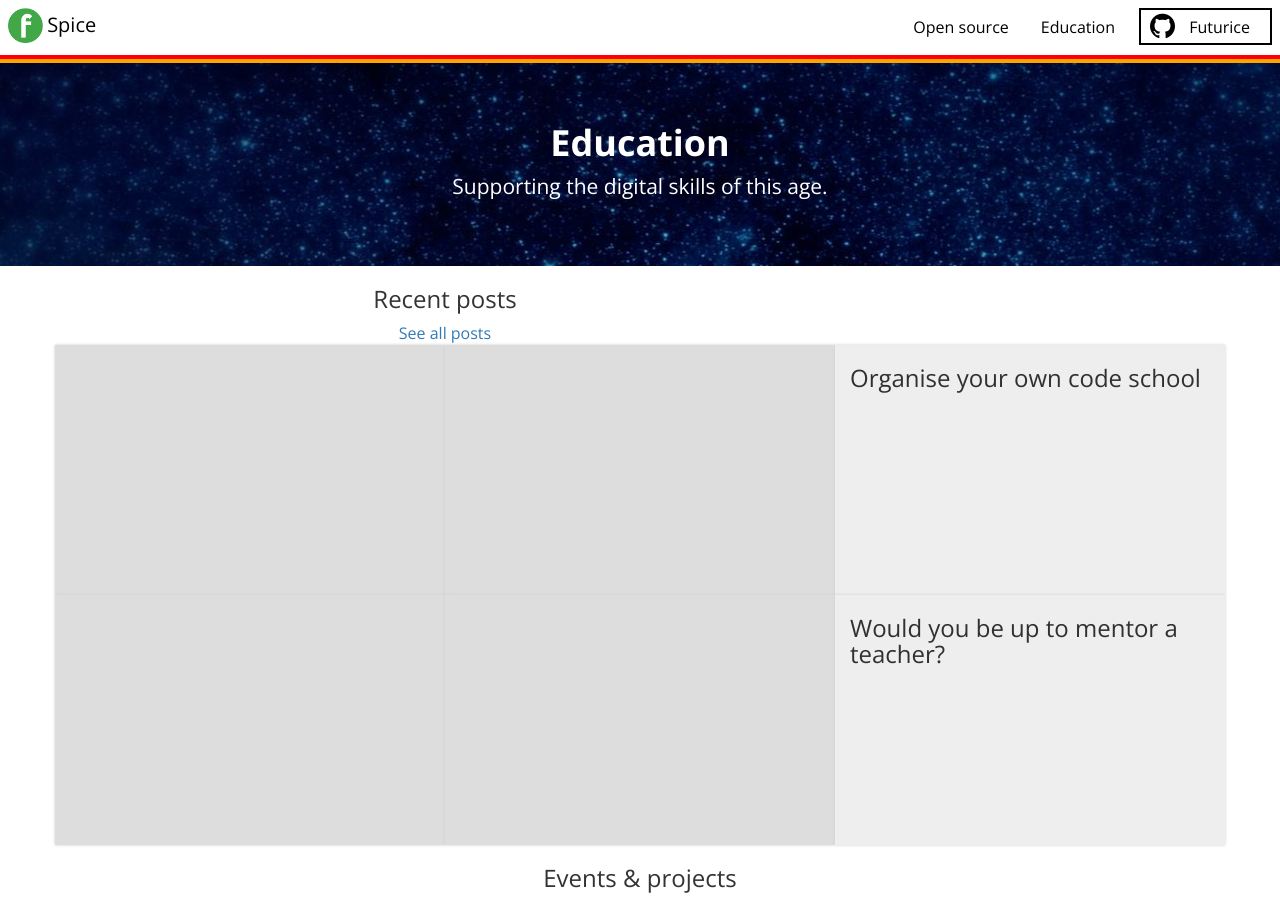
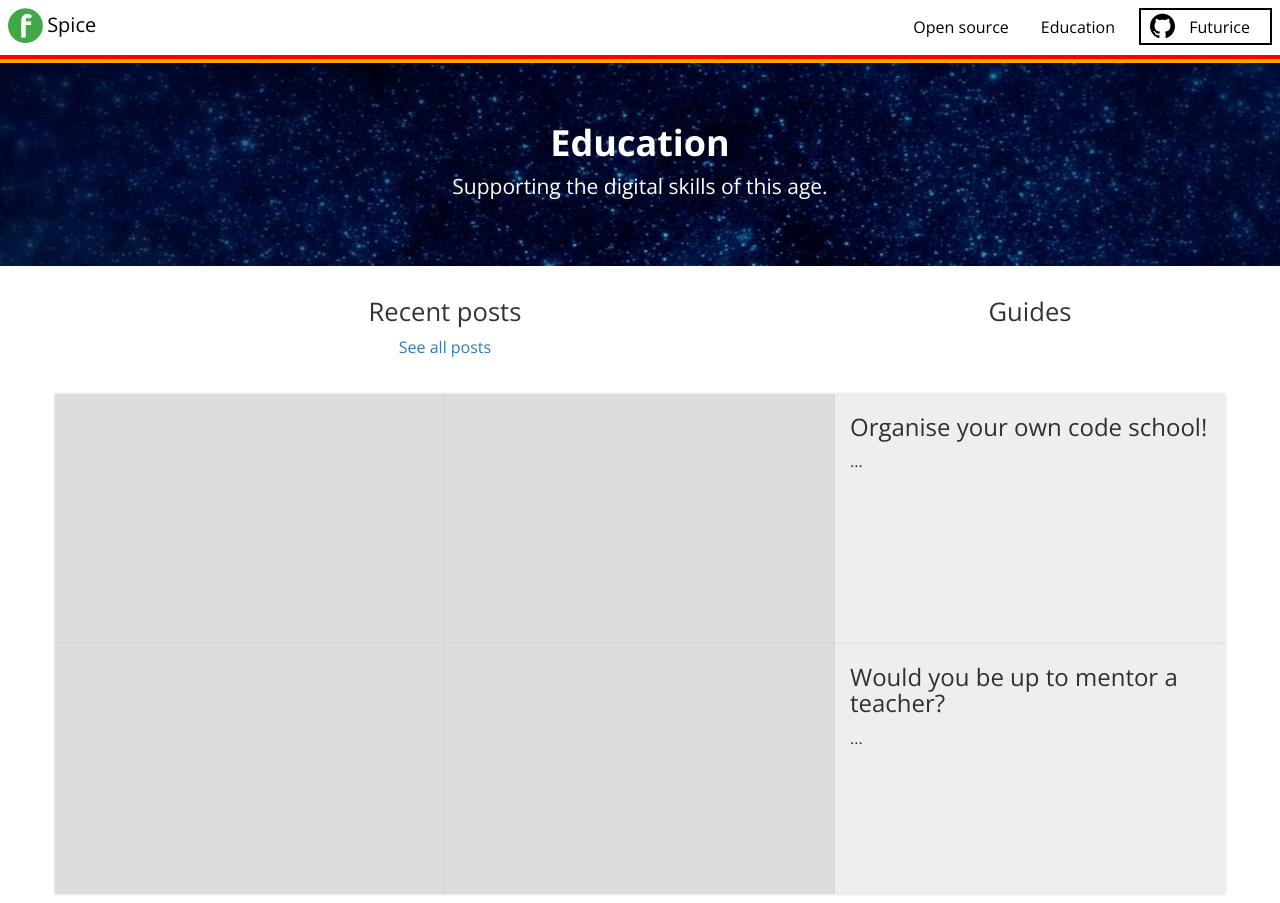
Before and after one commit to futurice/spiceprogram, a Jekyll site: the page built from education/index.html, in a window 1280 px wide. Shown: the top 903 px of the page. Built offline with Jekyll 4.4.1, drawn with Linux system fonts in a browser that asks for light colours; nearby versions of some CDN libraries; some of the changed text lies outside the part shown.

Commit message:
Education index page styles

```diff
--- a/education/index.html
+++ b/education/index.html
@@ -6,41 +6,57 @@ description: Supporting the digital skills of this age.
 ---
 
 <div class="row">
-  <div class="col-md-8 center">
-    <h3>Recent posts</h3>
-    <a href="/posts/education">See all posts</a>
+
+  <div class="col-sm-12 col-md-8">
+    <div class="row">
+      <div class="col-sm-12 center col-header">
+        <h2>Recent posts</h2>
+        <a href="/posts/open-source">See all posts</a>
+      </div>
+    </div>
+    <div class="row">
+      <div class="col-xs-12 col-sm-6 post-box">
+
+      </div>
+
+      <div class="col-xs-12 col-sm-6 post-box">
+      </div>
+      <div class="col-xs-12 col-sm-6 post-box">
+
+      </div>
+
+      <div class="col-xs-12 col-sm-6 post-box">
+      </div>
+
+
     </div>
   </div>
 
+  <div class="col-sm-12 col-md-4">
     <div class="row">
-  <div class="col-md-4 post-box">
-
+      <div class="col-sm-12 center col-header">
+        <h2>Guides</h2>
       </div>
-
-  <div class="col-md-4 post-box">
     </div>
-
-  <div class="col-md-4 guide-box">
+    <div class="row">
+       <div class="col-xs-12 col-sm-6 col-md-12 guide-box">
         <div class="guide-information">
-      <h3 class="guide-title">Organise your own code school</h3>
+          <h3 class="guide-title">Organise your own code school!</h3>
+          <p>...</p>
+        </div>
+      </div>
+      <div class="col-xs-12 col-sm-6 col-md-12 guide-box">
+        <div class="guide-information">
+          <h3>Would you be up to mentor a teacher?</h3>
+          <p>...</p>
+        </div>
       </div>
     </div>
   </div>
 
-<div class="row">
-  <div class="col-md-4 post-box">
 
 </div>
 
-  <div class="col-md-4 post-box">
-  </div>
-
-  <div class="col-md-4 guide-box">
-    <div class="guide-information">
-      <h3>Would you be up to mentor a teacher?</h3>
-    </div>
-  </div>
-</div>
 
 <div class="row">
   <div class="col-md-12 center">
@@ -50,7 +66,9 @@ description: Supporting the digital skills of this age.
 </div>
 
 <div class="row section-title">
-  <h4>FUTURICE</h4>
+  <div class="col-xs-12">
+    <h4 class="underlined">FUTURICE</h4>
+  </div>
 </div>
 
 <!-- COMPANY EVENTS -->
@@ -60,19 +78,40 @@ description: Supporting the digital skills of this age.
   {% if loopindex == 1 %}
   <div class="row project-row">
   {% endif %}
-    <div class="col-md-4 project">
-      <div class="img-container no-line-break">
+    <div class="col-xs-12 col-sm-6 col-md-4 project">
+      <div class="project-box">
+        <div class="row">
+          <div class="col-xs-4">
+            <div class="img-container">
               <img src="{{ project.img_link }}" class="project-img">
             </div>
+          </div>
+          <div class="col-xs-8">
+            <div class="project-information">
 
-      <div class="project-information">
               <a href="http://koodikoulu.fi">
                 <h3 class="project-title">{{ project.title }}</h3>
                 <p>{{ project.date }}</p>
                 <p>{{ project.location }}</p>
               </a>
+
             </div>
           </div>
+        </div>
+        <div class="row project-box-footer">
+          <div class="col-xs-6">
+            <a href="{{ project.github }}">Github</a>
+          </div>
+          <div class="col-xs-6">
+            <a href="/#">Project page</a>
+          </div>
+
+        </div>
+      </div>
+    </div>
+
+
+
   {% if loopindex == 0 %}
   </div>
   {% endif %}
```
Lines whose indentation alone changed are shown as unchanged.
